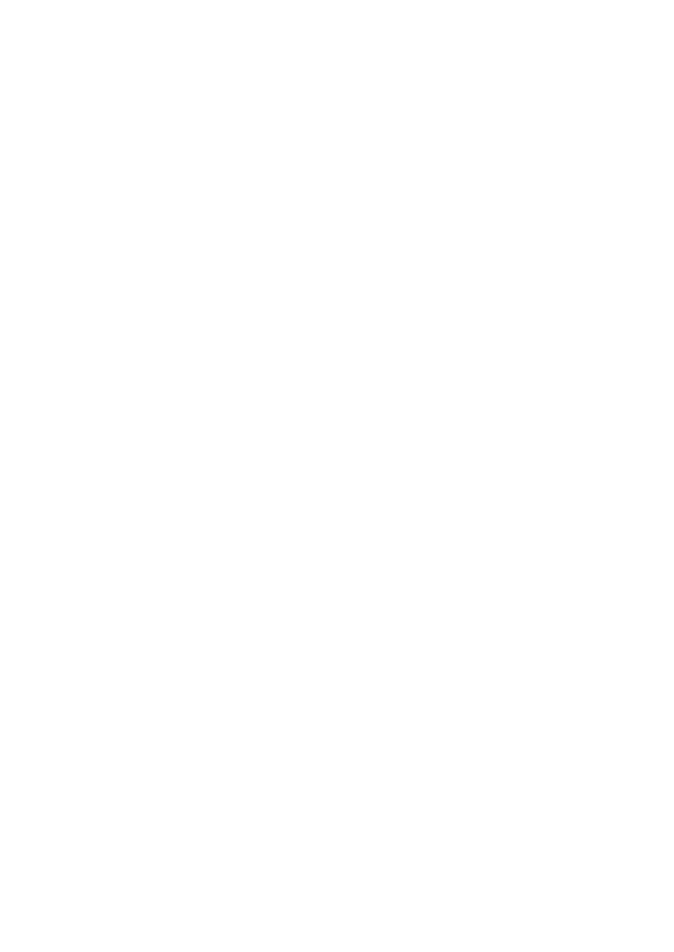
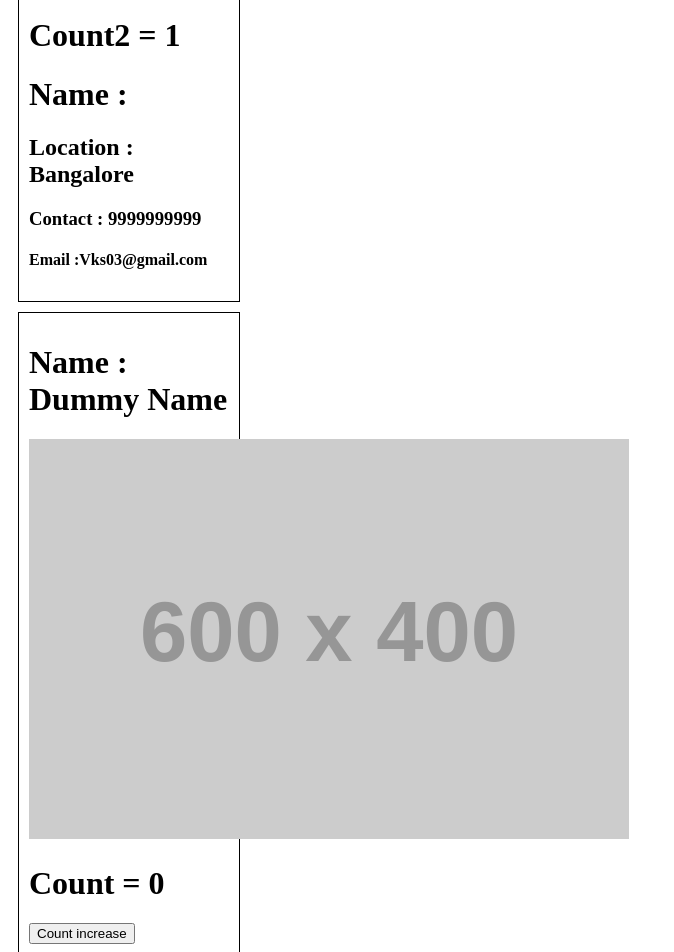
Before and after one commit to vikashkumars/namaste-react, a React (Vite) app: page /about in a window 1280 px wide. Shown: the part 280-1232 px from the top of the page, without its empty margins (0-674 px from the left). Before the commit the page ends 800 px from the top, so only its background shows below. Built offline with nearby package versions, Linux system fonts and the light colour scheme; no server answers.

Commit message:
08.Lets the Classy

```diff
--- a/index.css
+++ b/index.css
@@ -66,3 +66,9 @@
 .filter{
     display: flex;
 }
+.user-card{
+    border: 1px solid black;
+    width: 200px;
+    padding: 10px;
+    margin: 10px;
+}
--- a/src/components/About.js
+++ b/src/components/About.js
@@ -1,9 +1,43 @@
-const About = () => {
+import User from "./User";
+import UserClass from "./UserClass"
+import React from "react";
+class About extends React.Component{
+    constructor(props){
+        super(props);
+        //console.log("Parent - About Constructor");
+    }
+    componentDidMount(){
+        // best place to make an API call
+        //console.log("Parent - About Component Did Mount");
+    }
+    render(){
+        //console.log("Parent - About Render");
+        return(
+            <div>
+
+            <h1>About Us Page</h1>
+            {
+            // Funcational component <User  name={"Vikash Kumar (funcation)"}/>
+            }
+            <User />
+            <UserClass name={"Vikash here (Class)"} location ={"Bokaro (Class)"}/>
+        </div>
+        );
+    }
+}
+{/**
+    const About = () => {
     return (
         <div>
             <h1>About Us Page</h1>
-            <p>This is Namste React Live Course Chapter 07</p>
+            {
+            // Funcational component <User  name={"Vikash Kumar (funcation)"}/>
+            }
+            <UserClass name={"Vikash here (Class)"} location ={"Bokaro (Class)"}/>
         </div>
     );
 }
+
+    */}
+
 export default About;
--- /dev/null
+++ b/src/components/User.js
@@ -0,0 +1,33 @@
+import {useState, useEffect} from "react";
+
+const User = (props) =>{
+    const [count,setCount] = useState(0);
+    const [count2] = useState(1);
+    // To call a field that is passed from about component as an parameter, we use props.name
+    useEffect (() =>{
+        //API call
+        console.log("useEffect");
+        const timer = setInterval(() =>{
+            console.log("Namste React OP");
+        },1000);
+        return () =>{
+            // cleanup or ComponentWillUnMount from the class(Its called when the component is removed from the DOM)
+            clearInterval(timer);
+            console.log("useEffect return");
+
+        }
+
+    },[]);
+    console.log("User Rendered");
+    return (
+        <div className="user-card">
+            <h1>Count = {count}</h1>
+            <h1>Count2 = {count2}</h1>
+            <h1> Name : {props.name}</h1>
+            <h2>Location : Bangalore</h2>
+            <h3>Contact : 9999999999</h3>
+            <h4> Email :Vks03@gmail.com</h4>
+        </div>
+    );
+};
+export default User;
--- /dev/null
+++ b/src/components/UserClass.js
@@ -0,0 +1,65 @@
+import React from "react";
+
+class UserClass extends React.Component {
+    constructor(props){
+        super(props);
+        //console.log("Child - UserClass Constructor");
+        /// To call a field that is passed from about component, we use super(props)
+        // create state here
+        // this.state = {
+        //     userInfo : {
+        //         name : "Dummy Name",
+        //         location : "Dummy Location"
+        //     }
+        // };
+        this.state={
+            count:0,
+            userInfo : {
+                login : "Dummy Name",
+                location : "Dummy Location",
+                avatar_url : "Https://dummyimage.com/600x400/000/fff",
+            }
+
+        } ;
+
+    }
+    async componentDidMount(){
+        // best place to make an API call
+       // console.log("Child - UserClass Component Did Mount");
+        const data = await fetch("https://api.github.com/users/vikashkumars");
+        const json = await data .json();
+        console.log(json);
+        this.setState({
+            userInfo : json
+        });
+    }
+    componentDidUpdate(){
+        //console.log("Child - UserClass Component Did Update");
+    }
+    componentWillUnmount(){
+        // best place to do cleanup
+       // console.log("Child - UserClass Component Will Unmount");
+    }
+    render(){
+        //console.log("Child - UserClass Render");
+        //const {name, location} = this.props;
+        // {this.props.name}
+        const{count,count2} = this.state;
+        //{this.state.count}
+        return (
+             <div className="user-card">
+                <h1> Name : {this.state.userInfo.login}</h1>
+                <img src={this.state.userInfo.avatar_url} alt="avatar"/>
+                <h1>Count = {count}</h1>
+                <button onClick={()=>{
+                    // never update directly don't this -> this.state.count = this.state.count+1;
+                    this.setState({
+                        count: this.state.count+1
+                    });
+                }}> Count increase  </button>
+
+            </div>
+        );
+    }
+}
+export default UserClass;
```
